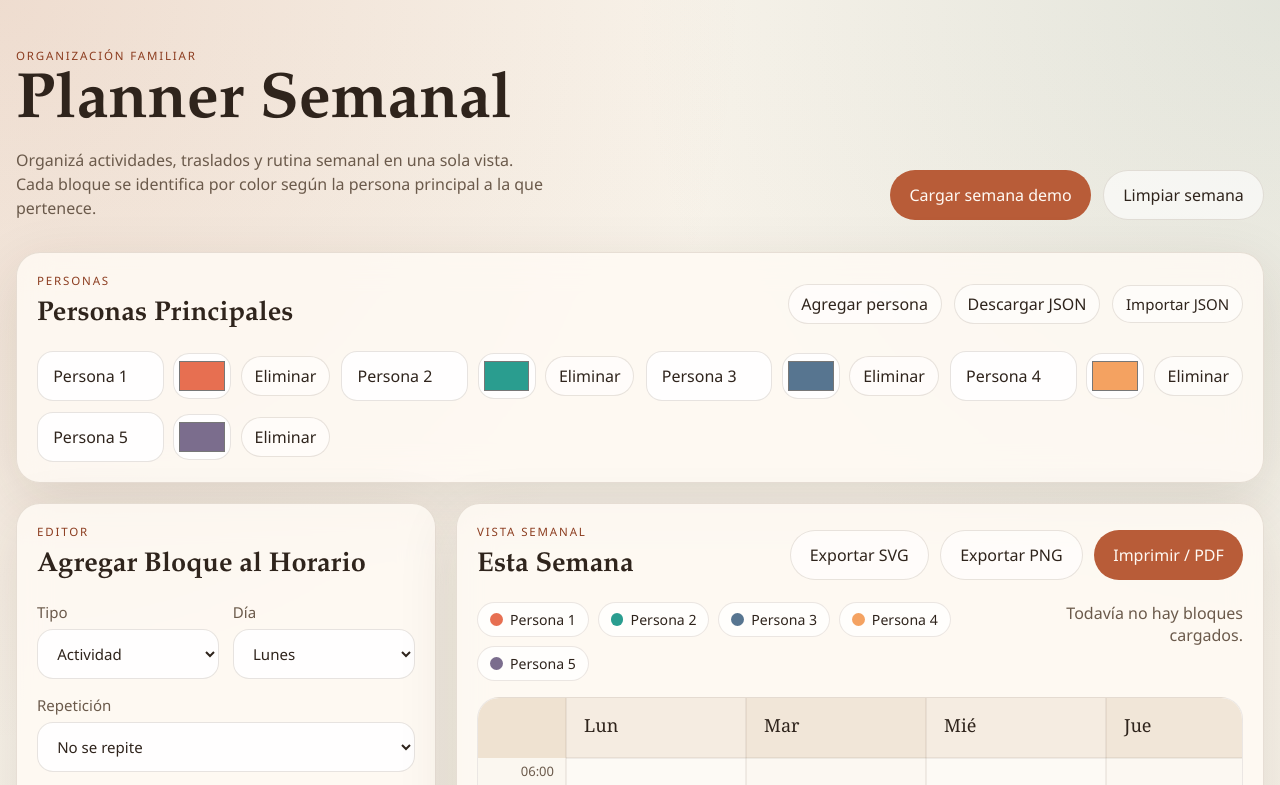
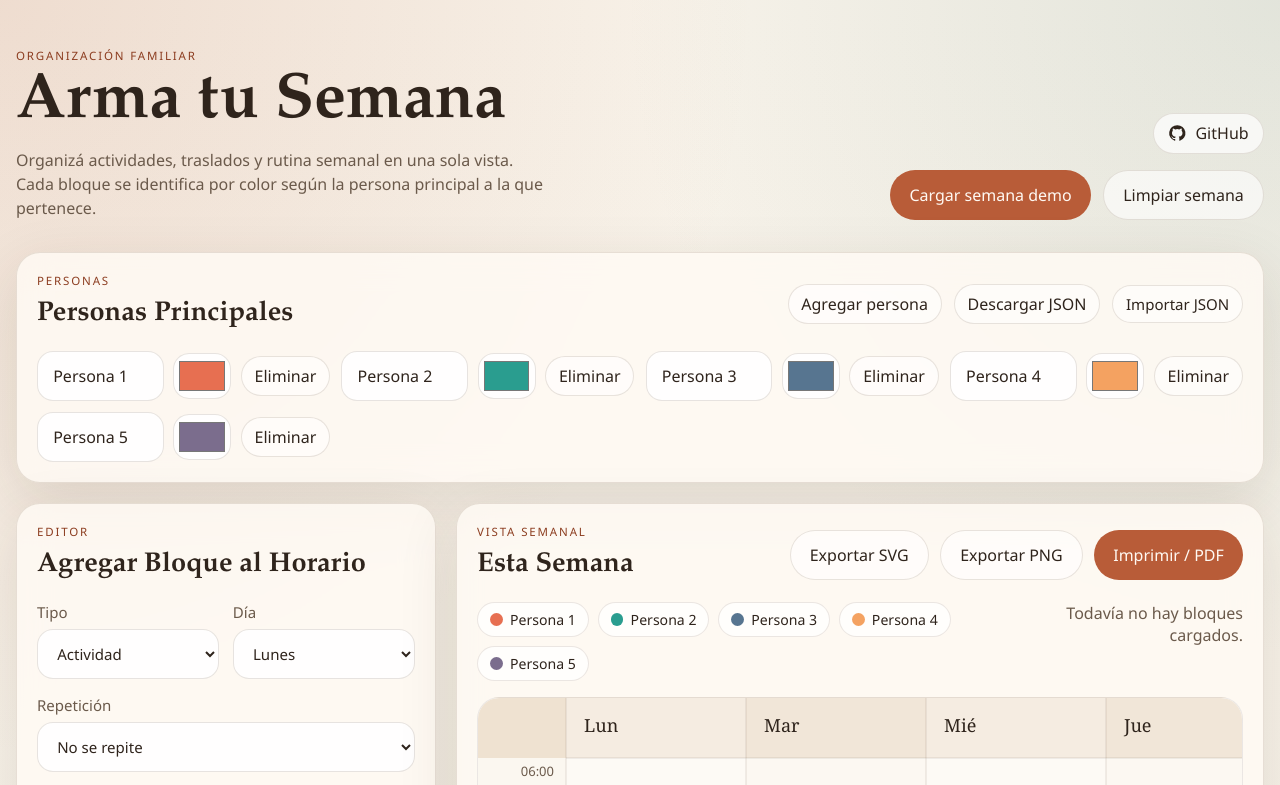
Before and after one commit to hjlarrea/weekly-planner, a website: page index.html in a window 1280 px wide. Shown: the top 785 px of the page. Drawn offline with Linux system fonts and the light colour scheme.

Commit message:
Add GitHub link and footer credit

```diff
--- a/index.html
+++ b/index.html
@@ -3,11 +3,11 @@
   <head>
     <meta charset="UTF-8" />
     <meta name="viewport" content="width=device-width, initial-scale=1.0" />
-    <title>Planner Semanal Familiar</title>
+    <title>Arma tu Semana</title>
     <meta name="theme-color" content="#b85c38" />
     <meta name="apple-mobile-web-app-capable" content="yes" />
     <meta name="apple-mobile-web-app-status-bar-style" content="default" />
-    <meta name="apple-mobile-web-app-title" content="Planner Semanal" />
+    <meta name="apple-mobile-web-app-title" content="Arma tu Semana" />
     <link rel="icon" type="image/png" sizes="64x64" href="./icons/favicon-64.png" />
     <link rel="apple-touch-icon" href="./icons/apple-touch-icon.png" />
     <link rel="manifest" href="/manifest.json" />
@@ -16,18 +16,35 @@
   <body>
     <div class="page-shell">
       <header class="hero">
-        <div>
+        <div class="hero-copy-block">
           <p class="eyebrow">Organización Familiar</p>
-          <h1>Planner Semanal</h1>
+          <h1>Arma tu Semana</h1>
           <p class="hero-copy">
             Organizá actividades, traslados y rutina semanal en una sola vista.
             Cada bloque se identifica por color según la persona principal a la
             que pertenece.
           </p>
         </div>
-        <div class="hero-actions">
-          <button id="seed-week" type="button">Cargar semana demo</button>
-          <button id="reset-week" type="button" class="ghost">Limpiar semana</button>
+        <div class="hero-side">
+          <a
+            class="repo-link"
+            href="https://github.com/hjlarrea/weekly-planner"
+            target="_blank"
+            rel="noreferrer"
+            aria-label="Ver repositorio en GitHub"
+            title="Ver repositorio en GitHub"
+          >
+            <svg viewBox="0 0 24 24" aria-hidden="true">
+              <path
+                d="M12 1.5a10.5 10.5 0 0 0-3.32 20.46c.53.1.72-.22.72-.5v-1.86c-2.95.64-3.57-1.25-3.57-1.25-.48-1.2-1.16-1.52-1.16-1.52-.95-.65.07-.64.07-.64 1.05.08 1.6 1.07 1.6 1.07.94 1.58 2.45 1.12 3.05.86.1-.66.36-1.12.65-1.38-2.35-.26-4.82-1.16-4.82-5.18 0-1.15.42-2.08 1.1-2.82-.1-.27-.48-1.34.1-2.78 0 0 .9-.28 2.95 1.08a10.3 10.3 0 0 1 5.37 0c2.05-1.36 2.95-1.08 2.95-1.08.58 1.44.2 2.5.1 2.78.68.74 1.1 1.67 1.1 2.82 0 4.03-2.48 4.92-4.84 5.17.37.32.7.95.7 1.92v2.84c0 .28.2.6.73.5A10.5 10.5 0 0 0 12 1.5Z"
+              />
+            </svg>
+            <span>GitHub</span>
+          </a>
+          <div class="hero-actions">
+            <button id="seed-week" type="button">Cargar semana demo</button>
+            <button id="reset-week" type="button" class="ghost">Limpiar semana</button>
+          </div>
         </div>
       </header>
 
@@ -213,6 +230,10 @@
           </div>
         </section>
       </main>
+
+      <footer class="site-footer">
+        <p>Construido por Hernan J. Larrea para ColoLabs, 2026.</p>
+      </footer>
     </div>
 
     <template id="person-row-template">
--- a/styles.css
+++ b/styles.css
@@ -102,6 +102,17 @@ label {
   padding: 1rem 0 2rem;
 }
 
+.hero-copy-block {
+  min-width: 0;
+}
+
+.hero-side {
+  display: flex;
+  flex-direction: column;
+  align-items: end;
+  gap: 1rem;
+}
+
 .eyebrow,
 .section-kicker {
   text-transform: uppercase;
@@ -143,6 +154,34 @@ h3 {
   display: flex;
   gap: 0.75rem;
   flex-wrap: wrap;
+}
+
+.repo-link {
+  display: inline-flex;
+  align-items: center;
+  gap: 0.55rem;
+  padding: 0.55rem 0.9rem;
+  border-radius: 999px;
+  border: 1px solid var(--panel-border);
+  background: rgba(255, 255, 255, 0.7);
+  color: var(--text);
+  text-decoration: none;
+  transition:
+    transform 160ms ease,
+    background 160ms ease,
+    border-color 160ms ease;
+}
+
+.repo-link:hover {
+  transform: translateY(-1px);
+  background: rgba(255, 255, 255, 0.92);
+  border-color: rgba(90, 63, 41, 0.24);
+}
+
+.repo-link svg {
+  width: 1.15rem;
+  height: 1.15rem;
+  fill: currentColor;
 }
 
 .people-bar {
@@ -396,6 +435,13 @@ h3 {
   margin-top: 1rem;
 }
 
+.site-footer {
+  padding: 1.6rem 0 0;
+  text-align: center;
+  color: var(--muted);
+  font-size: 0.92rem;
+}
+
 table {
   width: 100%;
   border-collapse: collapse;
@@ -475,6 +521,10 @@ th {
     text-align: left;
   }
 
+  .hero-side {
+    align-items: stretch;
+  }
+
   .editor-panel {
     position: static;
   }
```
